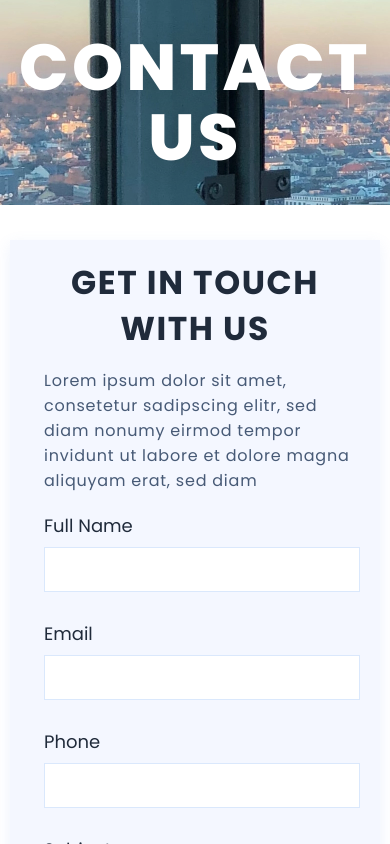
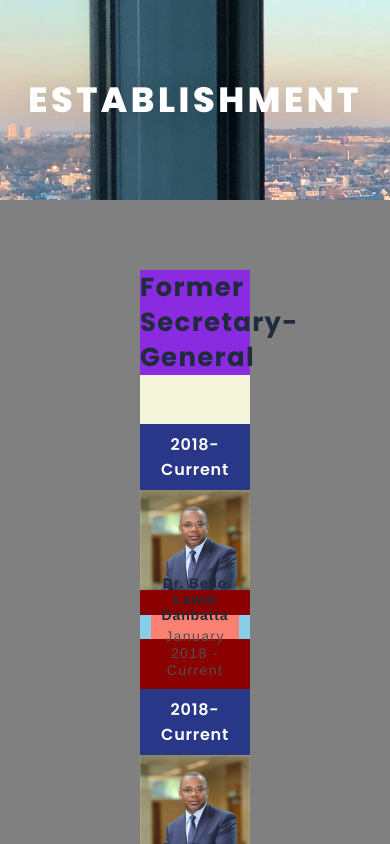
Before and after one commit to Evernew998/seetru-studio-assessment, a React (Vite) app in the folder ISFBWebApp/: page / in a window 390 px wide. Shown: the top 844 px of the page. Built offline with nearby package versions, Linux system fonts and the light colour scheme.

Commit message:
profile cards responsiveness

```diff
--- a/ISFBWebApp/src/App.jsx
+++ b/ISFBWebApp/src/App.jsx
@@ -7,7 +7,9 @@ import HorizontalBar from './components/HorizontalBar'
 import PolicyFooter from './components/PolicyFooter'
 import Newsletter from './components/Newsletter'
 import Banner from './components/Banner'
-import Contact from './components/Contact'
+import Profile from './components/Profile'
+//import Contact from './components/Contact'
+
 
 const Footer = () => {
   return (
@@ -24,7 +26,6 @@ const Navbar = () => {
   return (
     <nav className='navbar'>
       <div className='navbar-left-content'>
-
       </div>
       <div className='navbar-right-content'>
         <div className='main-nav'>
@@ -77,18 +78,20 @@ const Header = () => {
 
 const App = () => {
 
-  const banner = 'contactBanner'
+  const banner = ''
+  const profileCards = []
 
   return (
     <div>
       {
         /*
         <Header />
+        <Contact />
       <div style={{height: '500px'}}></div>
       */
       }
       <Banner banner={banner}/>
-      <Contact />
+      <Profile />
       <Footer />
     </div>
   )
--- /dev/null
+++ b/ISFBWebApp/src/components/Profile.jsx
@@ -0,0 +1,19 @@
+import './css/Profile.css'
+import ProfileCard from './ProfileCard'
+
+const Profile = () => {
+    return (
+        <div className='profile'>
+            <div className="profile-cards">
+                <h3>Former Secretary-General</h3>
+                <div className="profile-cards-container">
+                    <ProfileCard />
+                    <ProfileCard />
+                    <ProfileCard />
+                </div>
+            </div>
+        </div>
+    )
+}
+
+export default Profile
--- /dev/null
+++ b/ISFBWebApp/src/components/ProfileCard.jsx
@@ -0,0 +1,21 @@
+import './css/ProfileCard.css'
+import drBelloPic from '../assets/dr-bello.png'
+
+const ProfileCard = () => {
+    return (
+        <div className="profile-card">
+            <h4>2018- Current</h4>
+            <div className="profile-card-info">
+                <img src={drBelloPic} alt="A profile picture of Dr. Bello Lawal Danbatta" />
+                <div className="profile-card-info-text">
+                    <div className="profile-card-info-text-container">
+                        <h5>Dr. Bello Lawal Danbatta</h5>
+                        <p>January 2018 - Current</p>
+                    </div>
+                </div>
+            </div>
+        </div>
+    )
+}
+
+export default ProfileCard
--- /dev/null
+++ b/ISFBWebApp/src/components/css/Profile.css
@@ -0,0 +1,29 @@
+.profile {
+    background-color: grey;
+    padding: 70px 140px 49px 140px;
+}
+
+.profile-cards {
+    background-color: beige;
+}
+
+.profile-cards-container {
+    background-color: darkred;
+    display: flex;
+    gap: 29px;
+    flex-wrap: wrap;
+}
+
+.profile-cards h3 {
+    margin-bottom: 49px;
+    background-color: blueviolet;
+    font: normal normal bold 26px/35px Poppins;
+    letter-spacing: 1.3px;
+    color: #202B3B;
+}
+
+@media (max-width: 1513px) {
+    .profile-cards-container {
+        justify-content: center;
+    }
+}
--- /dev/null
+++ b/ISFBWebApp/src/components/css/ProfileCard.css
@@ -0,0 +1,75 @@
+.profile-card {
+    background-color: tomato;
+    max-width: 392px;
+    width: 392px;
+    margin-bottom: 70px;
+}
+
+.profile-card h4 {
+    max-width: max-content;
+    text-align: center;
+    padding: 8px 16px;
+    font: normal normal 600 16px/25px Poppins;
+    letter-spacing: 0.77px;
+    color: #FFFFFF;
+    background: #283787 0% 0% no-repeat padding-box;
+}
+
+.profile-card-info {
+    background-color: tan;
+    position: relative;
+    padding-bottom: 91%;
+    width: 100%;
+}
+
+.profile-card-info img {
+    height: 100%;
+    width: 100%;
+    left: 0;
+    top: 0;
+    position: absolute;
+}
+
+.profile-card-info-text {
+    background-color: skyblue;
+    align-items: center;
+    display: flex;
+    justify-content: center;
+    position: absolute;
+    bottom: -49px;
+    height: 24.58%;
+    width: 100%;
+}
+
+.profile-card-info-text-container {
+    background-color: salmon;
+    display: flex;
+    text-align: center;
+    justify-content: center;
+    flex-direction: column;
+    gap: 5px;
+    height: 100%;
+    width: 80.1%;
+}
+
+.profile-card-info-text-container h5 {
+    font: normal normal bold 18px/16px Helvetica Neue;
+    letter-spacing: 0.86px;
+    color: #202B3B;
+}
+
+.profile-card-info-text-container p {
+    font: normal normal normal 14px/17px Helvetica Neue;
+    letter-spacing: 1.4px;
+    color: #4E4E50;
+}
+
+@media (max-width: 576px) {
+    .profile-card-info-text-container h5 {
+        font-size: 14px;
+    }
+
+    .profile-card-info-text-container p {
+        font-size: 14px;
+    }
+}
```
Also changed, not shown: ISFBWebApp/src/assets/dr-bello.png (added).
